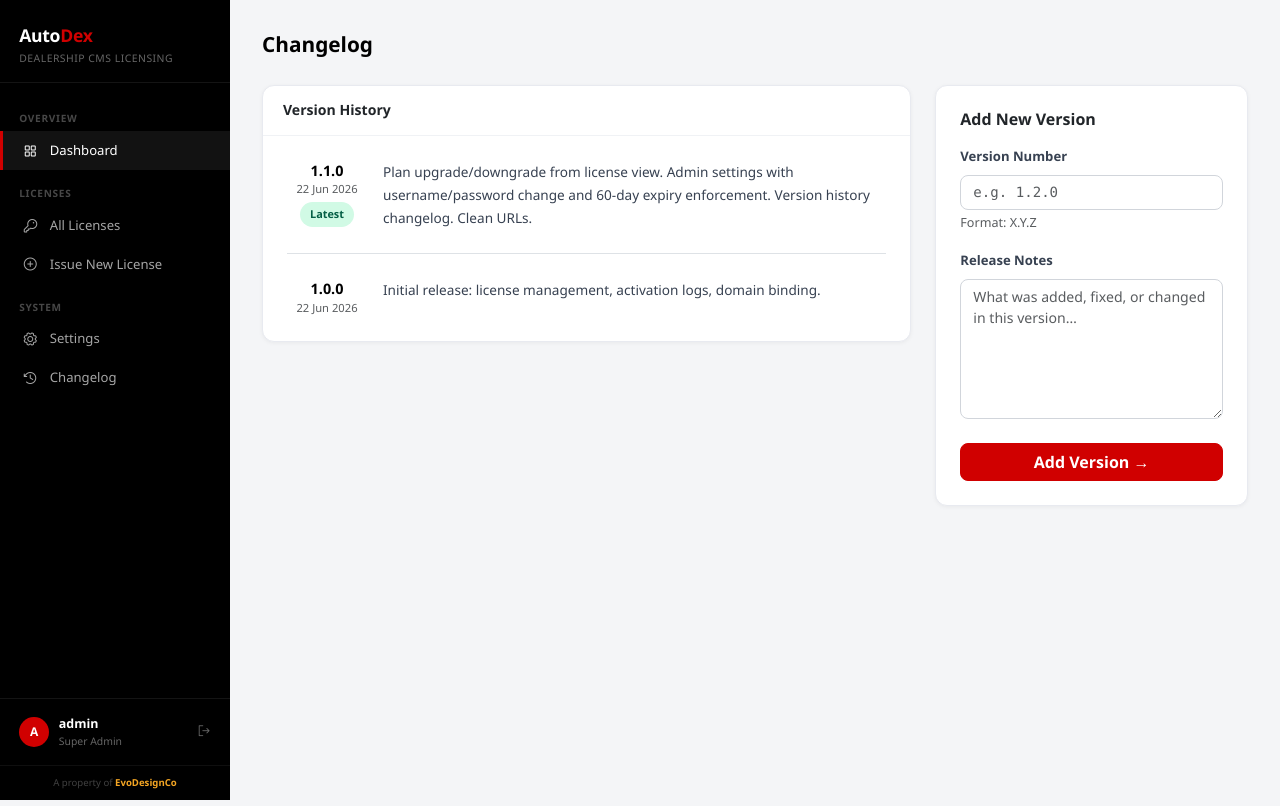
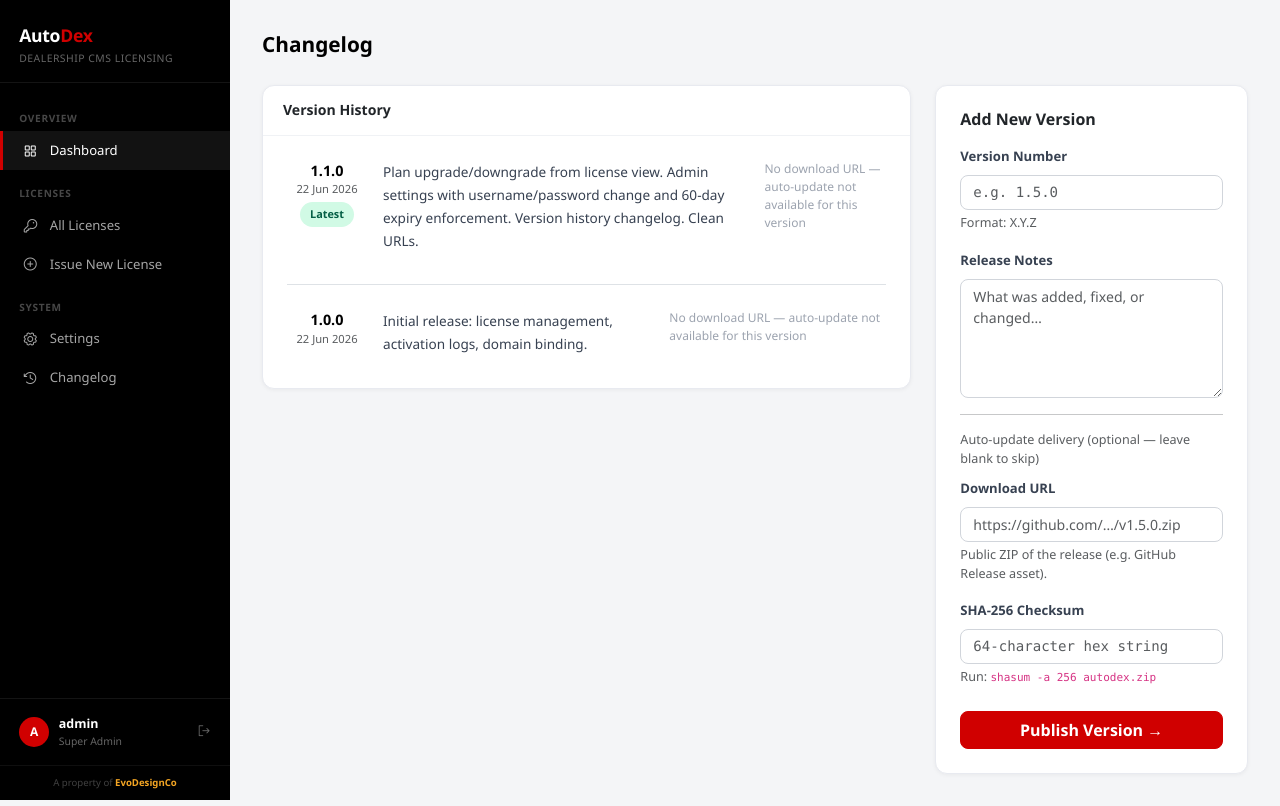
Before and after one commit to efevictor/autodex-cms-license-server, a PHP site: page /pages/changelog.php in a window 1280 px wide. Run offline with PHP 8.4, Linux system fonts and the light colour scheme; the visitor is signed in with stand-in values (Sample User, id 1); data comes from the database, SQL or seed files in the repository; some libraries are stand-ins or nearby versions.

Commit message:
Add auto-update delivery via license validation endpoint
- validate.php: success response now includes latest_version, update_url,
  update_checksum and changelog so the CMS can detect and install updates
  on every license check — wrapped in try-catch so a missing DB column
  never crashes license validation
- changelog.php: publish form now accepts download_url (public ZIP) and
  sha256_checksum for integrity verification; shows auto-update status
  per version entry
- schema.sql: added download_url and sha256_checksum columns to versions
  table with migration statements for existing installs

Co-Authored-By: Claude Sonnet 4.6 <noreply@anthropic.com>

```diff
--- a/pages/changelog.php
+++ b/pages/changelog.php
@@ -8,18 +8,22 @@ $errors = [];
 if ($_SERVER['REQUEST_METHOD'] === 'POST') {
     csrf_check();
 
-    $version = trim($_POST['version'] ?? '');
-    $notes   = trim($_POST['notes']   ?? '');
+    $version     = trim($_POST['version']          ?? '');
+    $notes       = trim($_POST['notes']            ?? '');
+    $dl_url      = trim($_POST['download_url']     ?? '');
+    $checksum    = strtolower(trim($_POST['sha256_checksum'] ?? ''));
 
     if (!preg_match('/^\d+\.\d+(\.\d+)?$/', $version)) $errors[] = 'Version must be in format X.Y or X.Y.Z (e.g. 1.2.0).';
     if (strlen($notes) < 5) $errors[] = 'Please enter release notes (min. 5 characters).';
+    if ($dl_url && !filter_var($dl_url, FILTER_VALIDATE_URL)) $errors[] = 'Download URL must be a valid URL.';
+    if ($checksum && !preg_match('/^[a-f0-9]{64}$/', $checksum)) $errors[] = 'SHA-256 checksum must be a 64-character hex string.';
 
     if (empty($errors)) {
         ls_run(
-            "INSERT INTO versions (version, notes, released_at) VALUES (:v, :n, NOW())",
-            [':v' => $version, ':n' => $notes]
+            "INSERT INTO versions (version, notes, download_url, sha256_checksum, released_at) VALUES (:v, :n, :u, :c, NOW())",
+            [':v' => $version, ':n' => $notes, ':u' => $dl_url ?: null, ':c' => $checksum ?: null]
         );
-        flash_set('success', "Version {$version} added to changelog.");
+        flash_set('success', "Version {$version} published." . ($dl_url ? ' Update delivery is live.' : ' Add a download URL to enable auto-update.'));
         header('Location: ' . ls_url('changelog')); exit;
     }
 }
@@ -57,7 +61,15 @@ require __DIR__ . '/../layout/header.php';
                         <span class="badge-active mt-1 d-inline-block">Latest</span>
                         <?php endif; ?>
                     </div>
-                    <div style="font-size:.85rem;color:#374151;line-height:1.7;white-space:pre-wrap"><?= e($v['notes']) ?></div>
+                    <div style="font-size:.85rem;color:#374151;line-height:1.7;white-space:pre-wrap;margin-bottom:.5rem"><?= e($v['notes']) ?></div>
+                    <?php if (!empty($v['download_url'])): ?>
+                    <div style="font-size:.75rem">
+                        <span style="color:#059669;font-weight:600">✓ Auto-update enabled</span>
+                        <span class="text-muted ms-2"><?= e($v['download_url']) ?></span>
+                    </div>
+                    <?php else: ?>
+                    <div style="font-size:.75rem;color:#9ca3af">No download URL — auto-update not available for this version</div>
+                    <?php endif; ?>
                 </div>
                 <?php endforeach; ?>
             </div>
@@ -75,15 +87,31 @@ require __DIR__ . '/../layout/header.php';
                     <label class="form-label">Version Number</label>
                     <input type="text" name="version" class="form-control font-monospace"
                            value="<?= e($_POST['version'] ?? '') ?>"
-                           placeholder="e.g. 1.2.0">
+                           placeholder="e.g. 1.5.0">
                     <div class="form-text">Format: X.Y.Z</div>
                 </div>
+                <div class="mb-3">
+                    <label class="form-label">Release Notes</label>
+                    <textarea name="notes" class="form-control" rows="5"
+                              placeholder="What was added, fixed, or changed…"><?= e($_POST['notes'] ?? '') ?></textarea>
+                </div>
+                <hr class="my-3">
+                <p class="text-muted small mb-2">Auto-update delivery (optional — leave blank to skip)</p>
+                <div class="mb-3">
+                    <label class="form-label">Download URL</label>
+                    <input type="url" name="download_url" class="form-control"
+                           value="<?= e($_POST['download_url'] ?? '') ?>"
+                           placeholder="https://github.com/…/v1.5.0.zip">
+                    <div class="form-text">Public ZIP of the release (e.g. GitHub Release asset).</div>
+                </div>
                 <div class="mb-4">
-                    <label class="form-label">Release Notes</label>
-                    <textarea name="notes" class="form-control" rows="6"
-                              placeholder="What was added, fixed, or changed in this version…"><?= e($_POST['notes'] ?? '') ?></textarea>
+                    <label class="form-label">SHA-256 Checksum</label>
+                    <input type="text" name="sha256_checksum" class="form-control font-monospace"
+                           value="<?= e($_POST['sha256_checksum'] ?? '') ?>"
+                           placeholder="64-character hex string">
+                    <div class="form-text">Run: <code>shasum -a 256 autodex.zip</code></div>
                 </div>
-                <button type="submit" class="btn btn-brand w-100">Add Version →</button>
+                <button type="submit" class="btn btn-brand w-100">Publish Version →</button>
             </form>
         </div>
     </div>
```
Also changed, not shown: api/validate.php (+16 -4 lines), schema.sql (+10 -4 lines).
